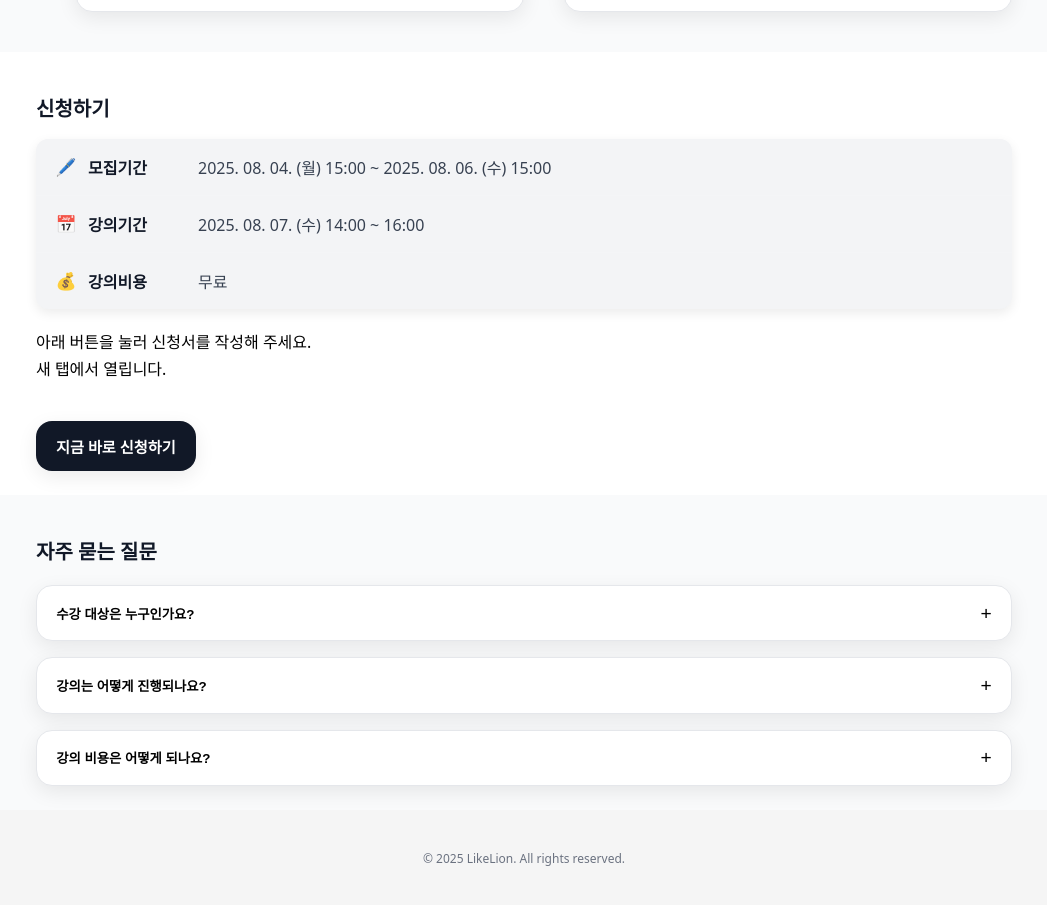
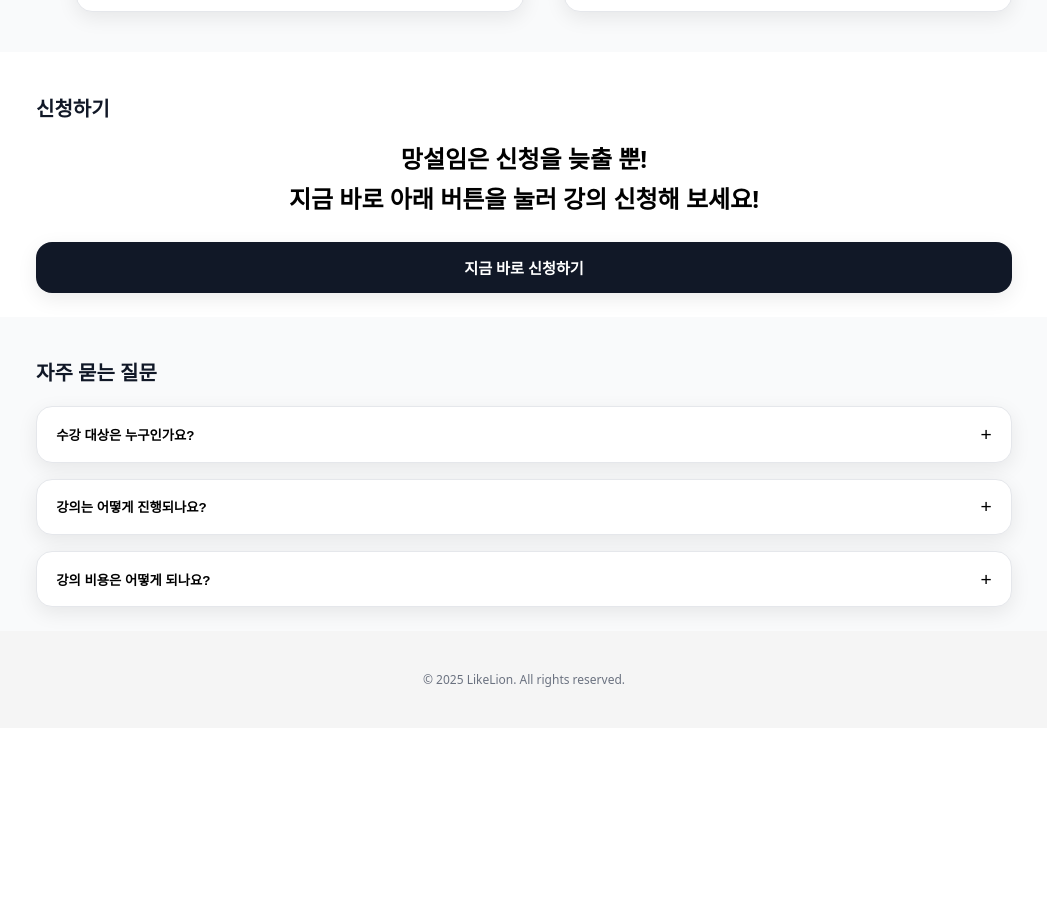
Before and after one commit to sipoon07/harmonium-likelion-v2, a React (Vite) app: page / in a window 1280 px wide. Shown: the part 1058-1963 px from the top of the page, without its empty margins (116-1163 px from the left). After the commit the page ends 1786 px from the top, so only its background shows below. Built offline with nearby package versions, Linux system fonts and the light colour scheme; the HTML template or start-up script is replaced by a standard one; a web font is replaced by a local one.

Commit message:
change apply code

```diff
--- a/src/sections/ApplySection.module.css
+++ b/src/sections/ApplySection.module.css
@@ -32,10 +32,11 @@
   margin-top:.75rem;
   color:#000000; /* text-soft */
   line-height:1.7;
+  text-align: center;
 }
 
 .submit{
-  display:inline-flex; align-items:center; justify-content:center;
+  display:flex; align-items:center; justify-content:center;
   margin-top:1.35rem;
   border:none; border-radius:var(--radius-xl);
   background:var(--brand-900); color:#fff;
@@ -43,5 +44,5 @@
   box-shadow:var(--shadow-soft); cursor:pointer;
   transition:transform .08s ease, box-shadow .2s ease, opacity .2s ease;
 }
-.submit:hover{ opacity:.95; box-shadow:0 10px 24px rgba(0,0,0,.12) }
+.submit:hover{ opacity:.95; box-shadow:0 10px 24px rgba(0, 0, 0, 0.12) }
 .submit:active{ transform:translateY(1px) }
--- a/src/sections/ApplySection.tsx
+++ b/src/sections/ApplySection.tsx
@@ -9,36 +9,7 @@ export default function ApplySection() {
     <section id="apply" className={styles.wrap}>
       <div className={styles.inner}>
         <h2 className={styles.title}>신청하기</h2>
-
-        {/* ▶ 어두운 정보 패널 */}
-        <div className={styles.infoPanel}>
-          {/* 모집기간 */}
-          <div className={styles.infoItem}>
-            <span className={styles.icon} aria-hidden>🖊️</span>
-            <span className={styles.label}>모집기간</span>
-            <span className={styles.value}>
-              2025. 08. 04. (월) 15:00 ~ 2025. 08. 06. (수) 15:00
-            </span>
-          </div>
-
-          {/* 교육기간 */}
-          <div className={styles.infoItem}>
-            <span className={styles.icon} aria-hidden>📅</span>
-            <span className={styles.label}>강의기간</span>
-            <span className={styles.value}>
-              2025. 08. 07. (수) 14:00 ~ 16:00
-            </span>
-          </div>
-
-          {/* 교육비 (무료로 단순 표기) */}
-          <div className={styles.infoItem}>
-            <span className={styles.icon} aria-hidden>💰</span>
-            <span className={styles.label}>강의비용</span>
-            <span className={styles.value}>무료</span>
-          </div>
-        </div>
-
-        <p className={styles.desc}>아래 버튼을 눌러 신청서를 작성해 주세요.<br/>새 탭에서 열립니다.</p>
+        <h2 className={styles.desc}>망설임은 신청을 늦출 뿐!<br/>지금 바로 아래 버튼을 눌러 강의 신청해 보세요!</h2>
         <a
           href={GOOGLE_FORM_URL}
           target="_blank"
```
